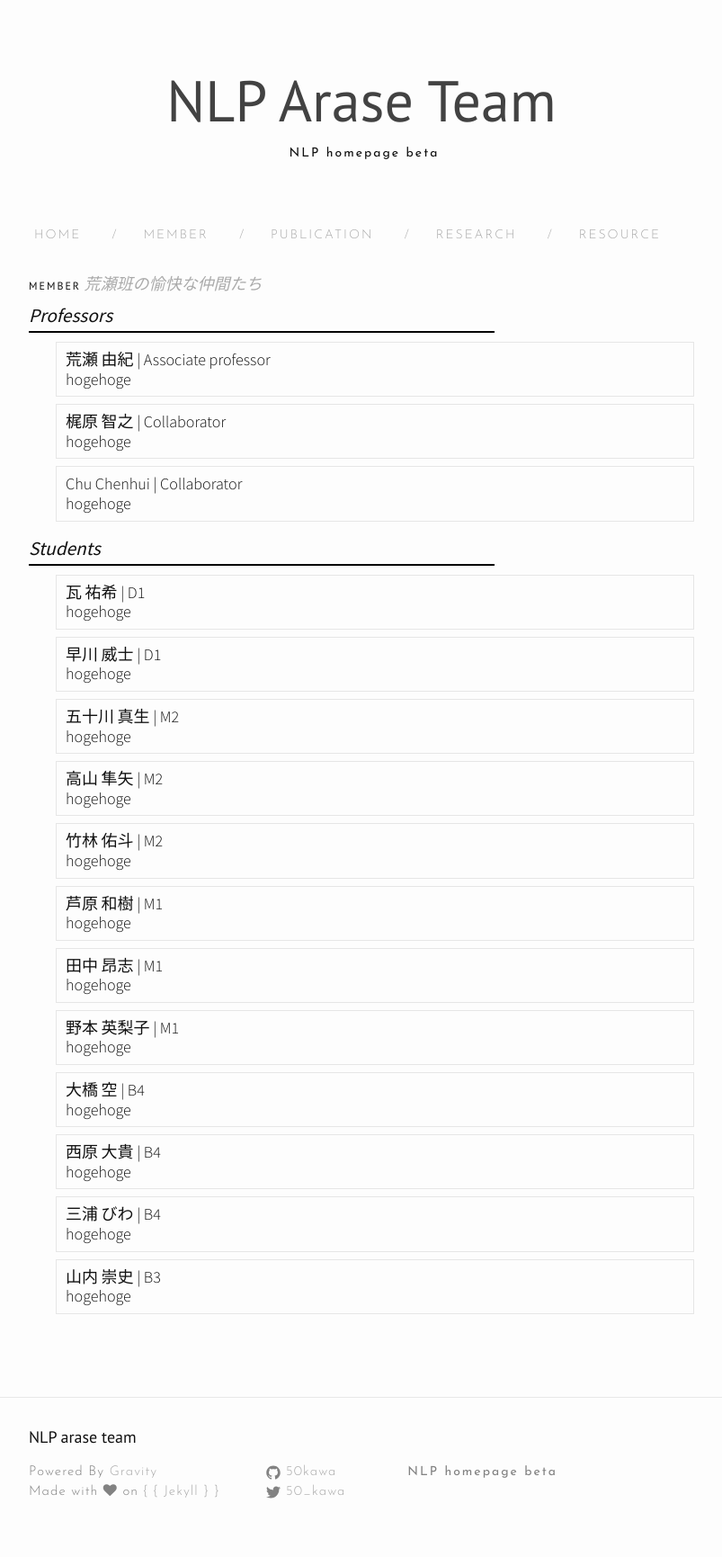
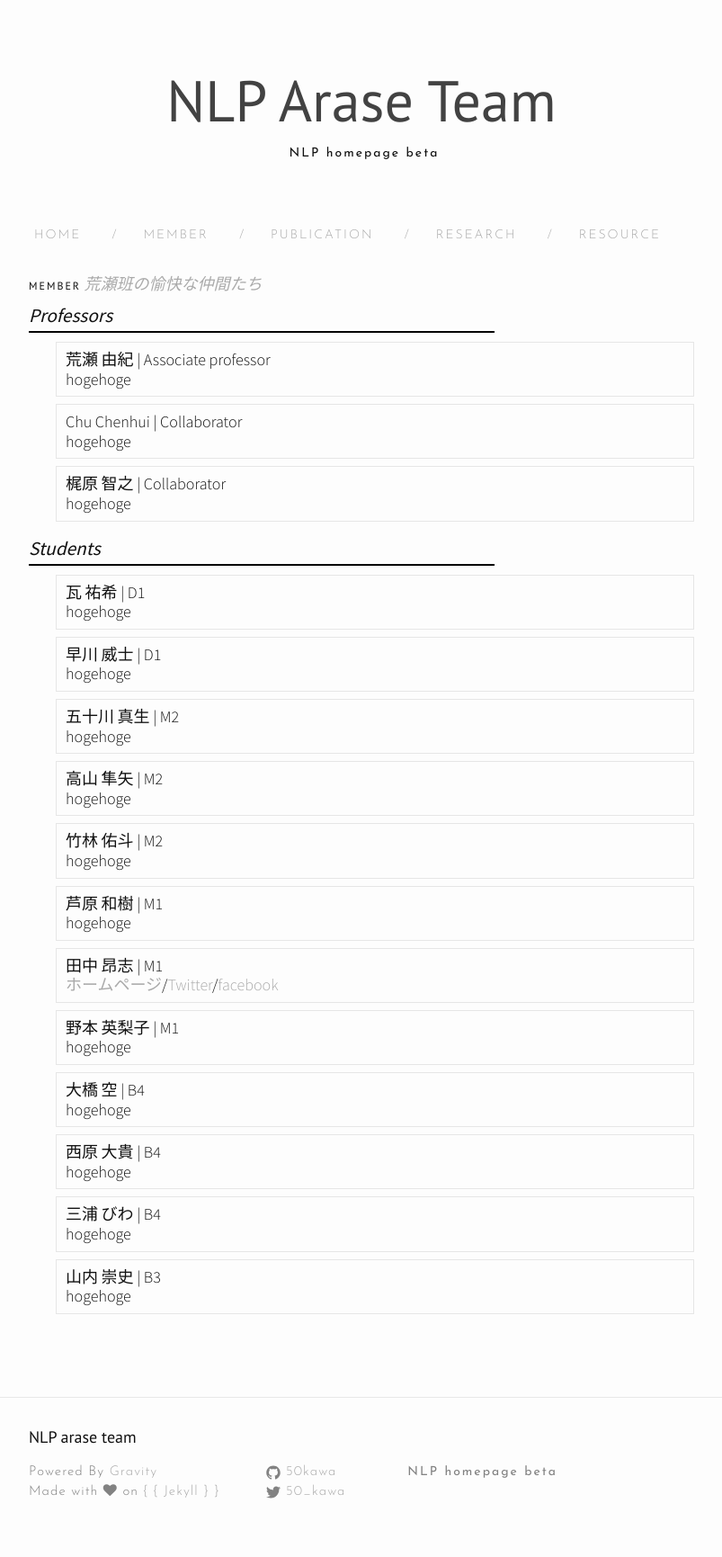
Before and after one commit to nlp-arase/nlp-arase.github.io, a Jekyll site: the page built from member.md, in a window 1280 px wide. Shown: the whole page at 90% size, without its empty margins (238-1041 px from the left). Built offline with Jekyll 4.4.1, drawn with Linux system fonts in a browser that asks for light colours; nearby versions of some CDN libraries.

Commit message:
fix order of professors and introduction test

```diff
--- a/_data/students.json
+++ b/_data/students.json
@@ -32,7 +32,7 @@
   {
     "name" : "田中 昂志",
     "grade" : "M1",
-    "introduction" : "hogehoge"
+    "introduction" : "<a href='https://tanaka504.github.io/'>ホームページ</a>/<a href='https://twitter.com/KiSaSaGe_OU'>Twitter</a>/<a href='https://www.facebook.com/profile.php?id=100014913543630'>facebook</a>"
   },
   {
     "name" : "野本 英梨子",
```
Also changed, not shown: _data/professors.json (+5 -5 lines).
